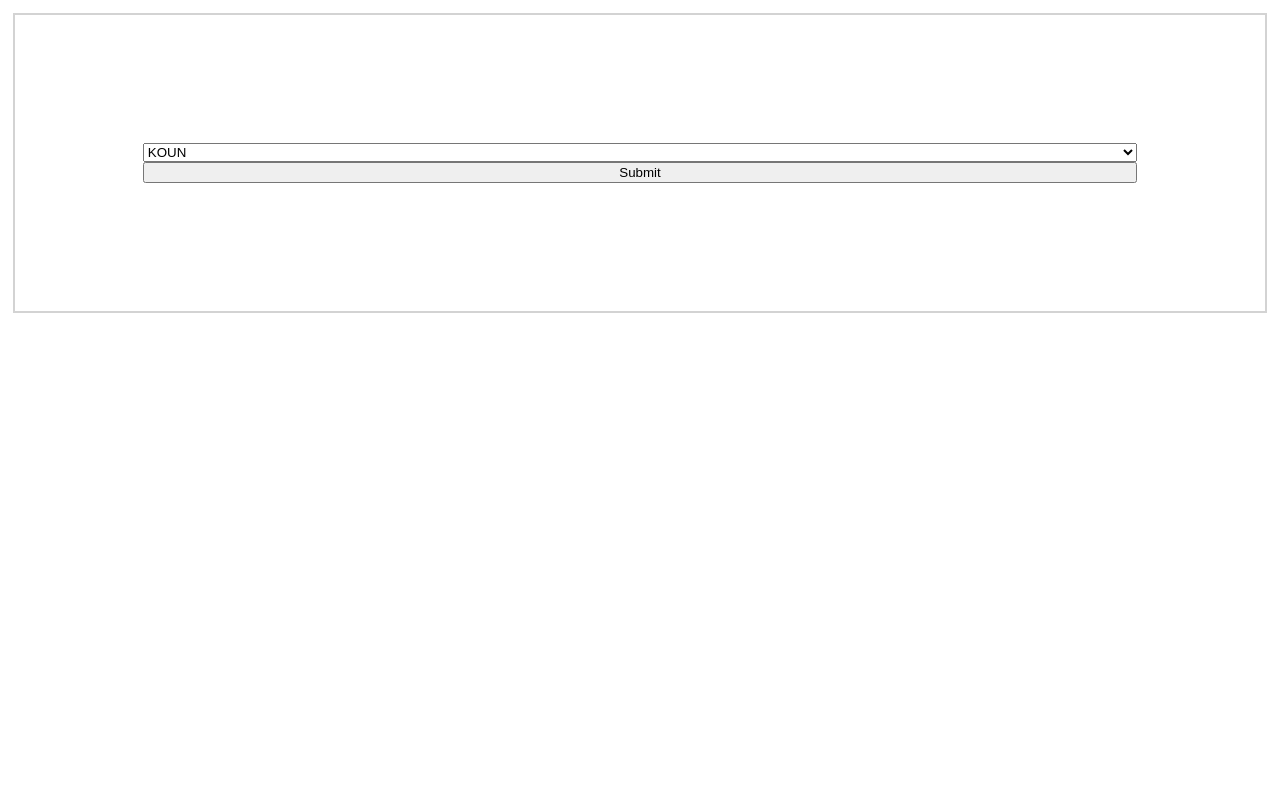
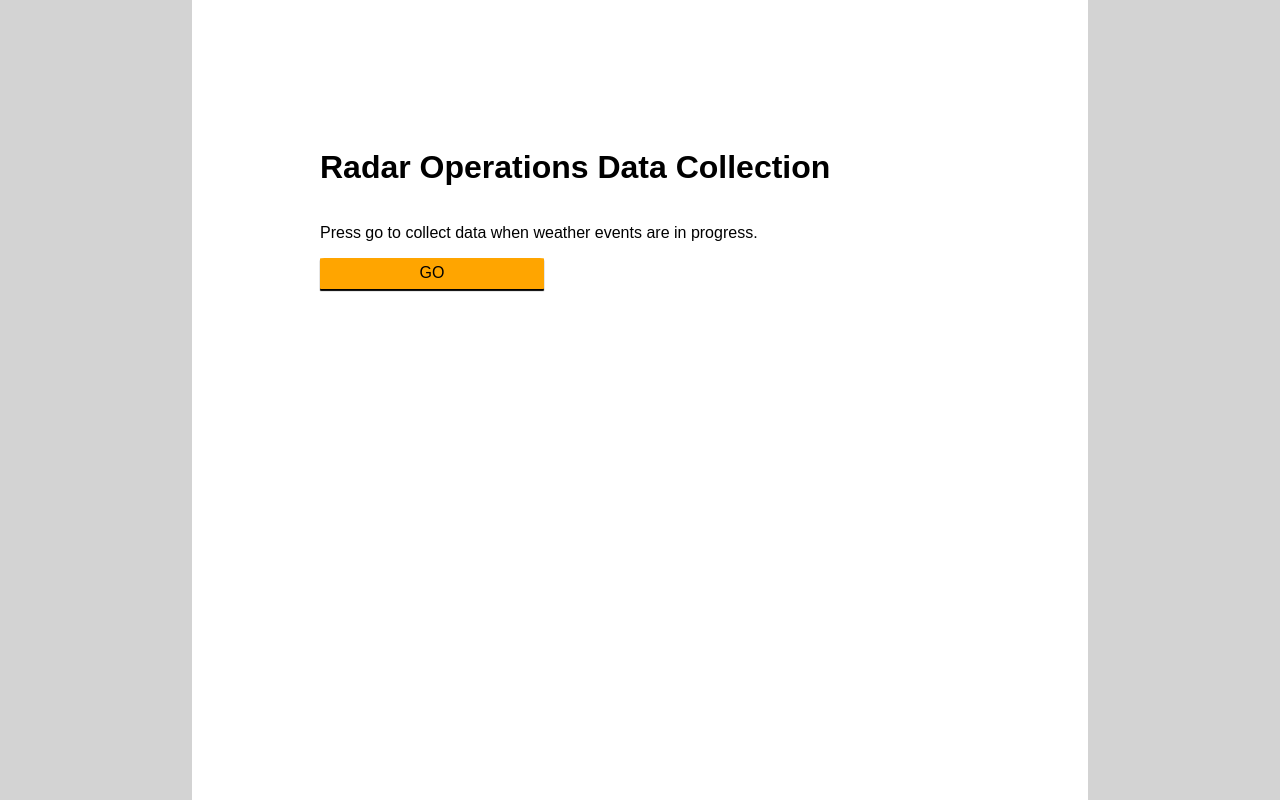
Before and after one commit to emkg/data_collection, a React (Create React App) app: page / in a window 1280 px wide. Shown: the top 800 px of the page. Built offline with nearby package versions, Linux system fonts and the light colour scheme.

Commit message:
app flow handled from start, except for updating location. style: added labby looking grid background to compoents with forms

```diff
--- a/src/App.js
+++ b/src/App.js
@@ -6,10 +6,28 @@ import RadarSignatures from './components/RadarSignatures';
 import './App.css';
 
 export default class App extends React.Component {
+  state = { event: false }
+
+  startEvent = () => {
+    this.setState({ event: !this.state.event })
+  }
+
   render() {
     return (
-      <div className="App">
-        <Event />
+      <div className="app">
+      <h1>Radar Operations Data Collection</h1>
+
+      {!this.state.event && (
+        <div>
+          <p>Press go to collect data
+          when weather events are in progress.</p>
+
+          <div className="new-collection"
+                 onClick={this.startEvent}>GO</div>
+        </div>)}
+
+      {this.state.event && (<Event />)}
+
       </div>
     );
   }
--- a/src/components/Collection.js
+++ b/src/components/Collection.js
@@ -18,7 +18,7 @@ export default class Collection extends React.Component {
   }
 
   handleNewCollection = () => {
-    //this.props.handleSubmit();
+    this.props.handleSubmit();
   }
 
   render () {
--- a/src/components/Event.js
+++ b/src/components/Event.js
@@ -25,7 +25,7 @@ export default class Event extends React.Component {
 
   render() {
     return (
-      <div>
+      <div className="event">
         {this.state.mode === "begin" ?
           (<Instrument handleSubmit={this.handleInstrument} />)
           : this.state.mode === "collect"
--- a/src/components/EventSummary.js
+++ b/src/components/EventSummary.js
@@ -9,7 +9,7 @@ import React from 'react';
 export default class EventSummary extends React.Component {
   render() {
     return (
-      <div>
+      <div className="event-summary">
         <form>
           <div>
             <input type="checkbox" id="tornadic-supercell" name="feature" value="tornadic-supercell" checked />
--- a/src/components/Instrument.js
+++ b/src/components/Instrument.js
@@ -15,7 +15,7 @@ export default class Instrument extends React.Component {
 
   render() {
     return (
-      <div>
+      <div className="instrument">
         <form onSubmit={this.handleSubmit}>
           <select name="instrument">
             <option value="stationary">KOUN</option>
--- a/src/index.css
+++ b/src/index.css
@@ -2,6 +2,17 @@ body {
   margin: 0;
   padding: 0;
   font-family: sans-serif;
+  background: lightgray;
+  overflow-x: hidden;
+}
+
+.app {
+  margin: 0 15%;
+  background: white;
+  height: 100vh;
+  padding: 10%;
+  display: flex;
+  flex-flow: column nowrap;
 }
 
 form {
@@ -21,12 +32,38 @@ textarea {
   width: 100%;
 }
 
+.event {
+  background-color: #434343;
+  background-image:linear-gradient(#FFFFFF, #FFFFFF);
+}
+
 .collection {
   display: flex;
   flex-flow: column nowrap;
   margin: 1%;
   border: solid 2px lightgray;
   padding: 2%;
+}
+
+.collection, .event-summary {
+  background-color: transparent;
+  background-image:
+  linear-gradient(0deg, transparent 24%,
+    rgba(0, 0, 0, .05) 25%,
+    rgba(0, 0, 0, .05) 26%,
+    transparent 27%, transparent 74%,
+    rgba(0, 0, 0, .05) 75%,
+    rgba(0, 0, 0, .05) 76%,
+    transparent 77%, transparent),
+    linear-gradient(90deg, transparent 24%,
+    rgba(0, 0, 0, .05) 25%,
+    rgba(0, 0, 0, .05) 26%,
+    transparent 27%, transparent 74%,
+    rgba(0, 0, 0, .05) 75%,
+    rgba(0, 0, 0, .05) 76%,
+    transparent 77%, transparent);
+  height:100%;
+  background-size:50px 50px;
 }
 
 .collection > div > form {
@@ -46,14 +83,8 @@ textarea {
   color: red;
 }
 
-/*.new-collection {
-  background: orange;
-
-  cursor: pointer;
-}*/
-
 .new-collection {
-  /*margin: 25px auto;*/
+  text-align: center;
   width: 33%;
   align-self: center;
   padding: 1%;
```
